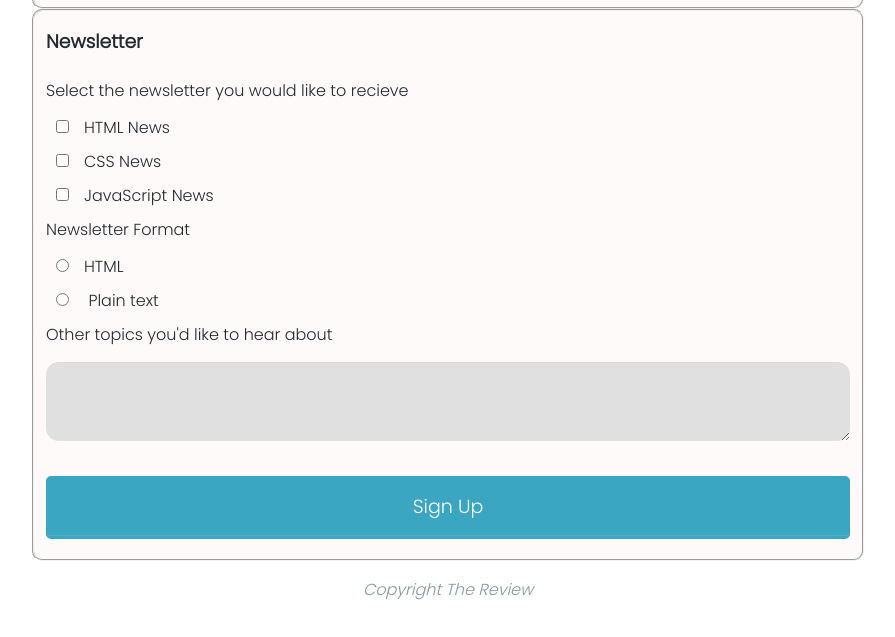
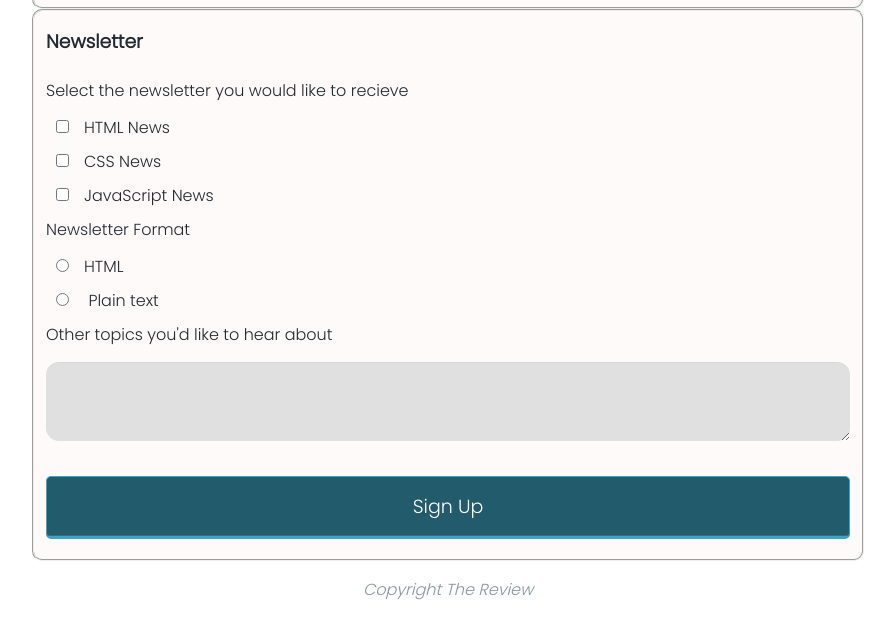
Before and after one commit to rodel-lab/Techdegree-project-3, a plain HTML site: page index.html in a window 1280 px wide. In both pictures the pointer is over the button "Sign Up". Shown: the part 902-1539 px from the top of the page, without its empty margins (192-1087 px from the left). Drawn offline with Linux system fonts and the light colour scheme.

Commit message:
Add files via upload

```diff
--- a/styles.css
+++ b/styles.css
@@ -124,6 +124,10 @@ button {
   border-width: 1px 1px 3px;
   box-shadow: 0 -1px 0 rgba(255,255,255,0.1) inset;
   margin-bottom: 10px;
+  cursor: pointer;
+}
+button:hover {
+  background-color: #225b6b;
 }
 
 input[type="radio"],
```
